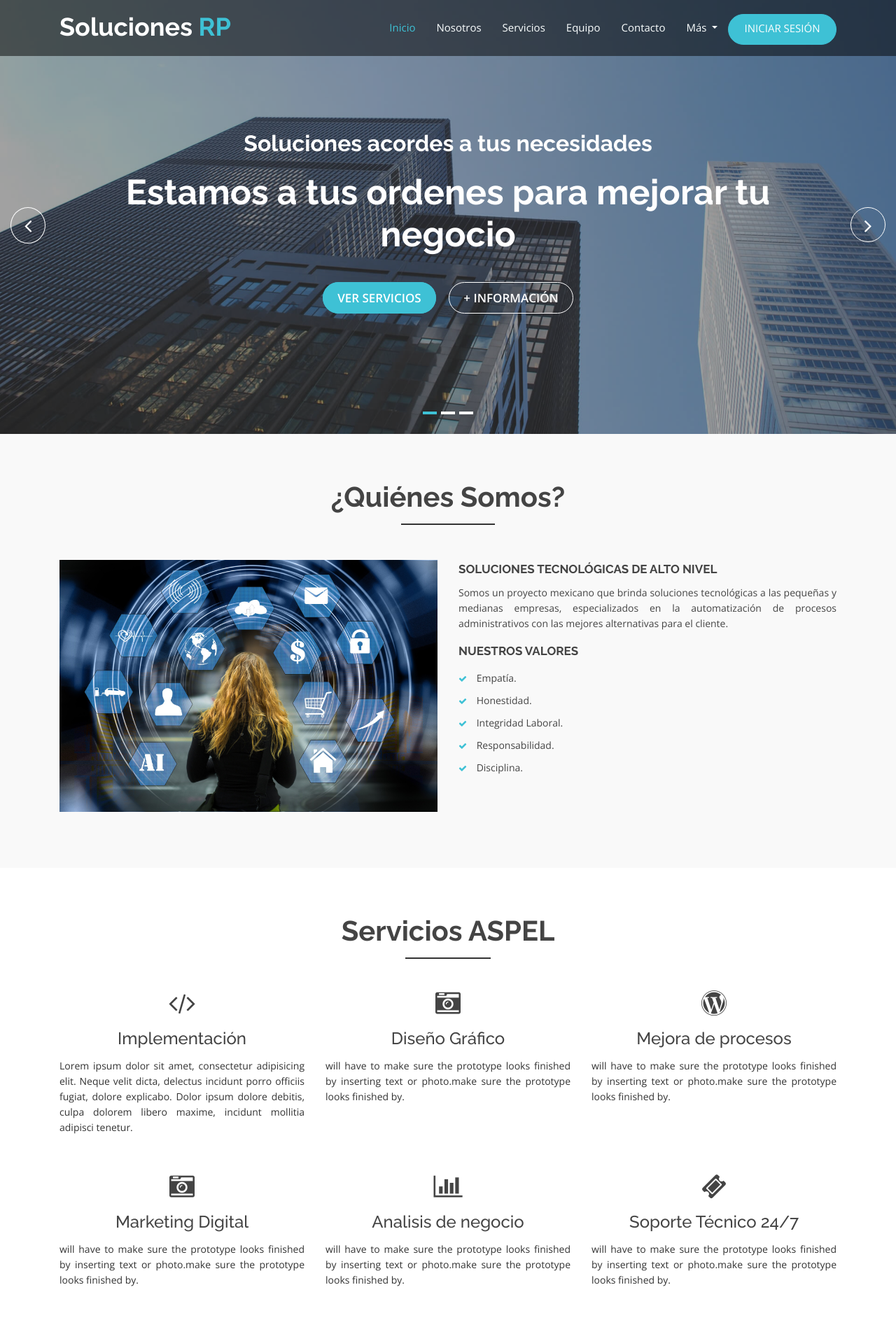
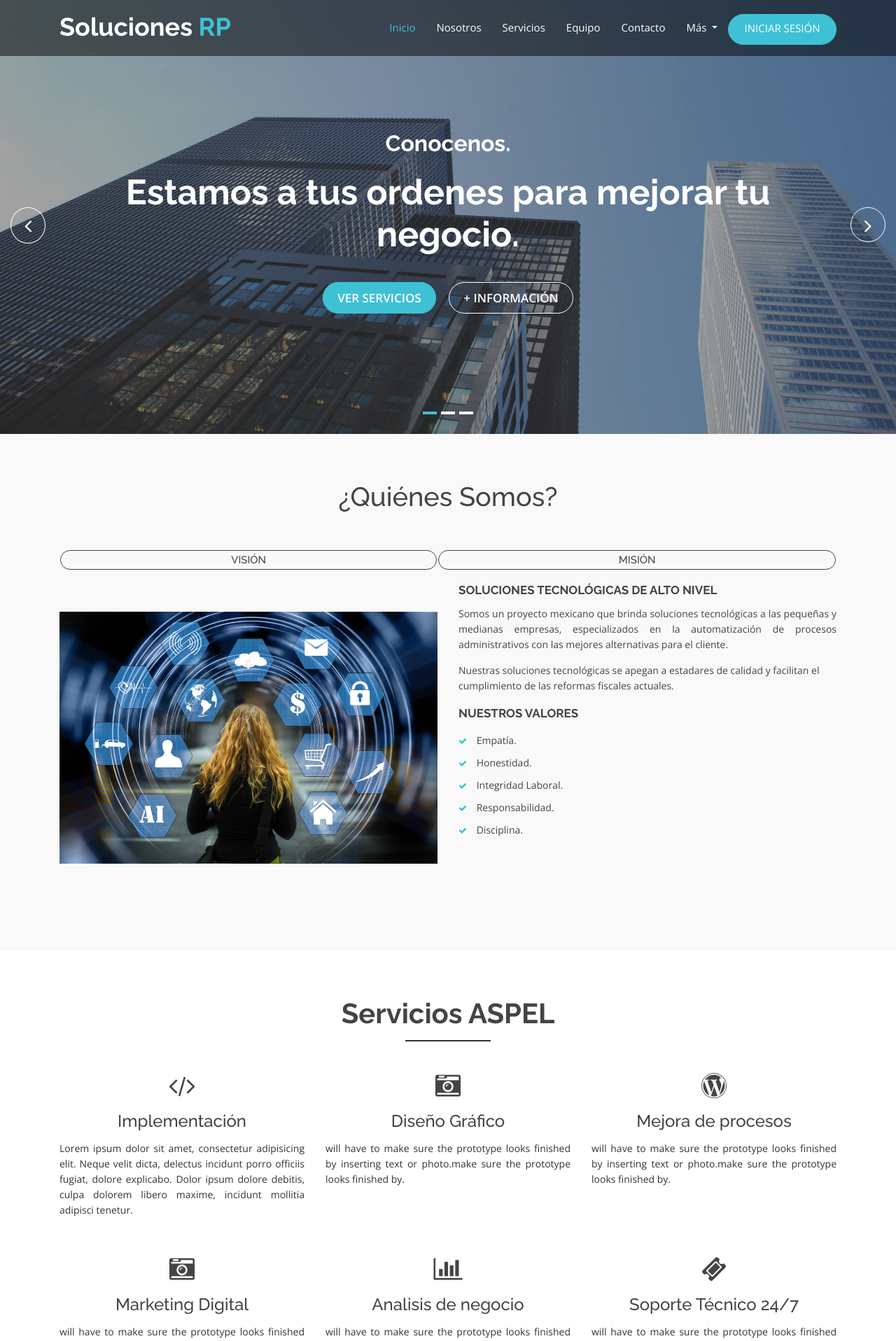
Before and after one commit to DavidZerox8/rp, a PHP site: page / in a window 1280 px wide. Shown: the top 1916 px of the page at 70% size. Run offline with PHP 8.4, Linux system fonts and the light colour scheme.

Commit message:
Se agregaron modales para la vision y mision, validar la viabilidad de la posicion

```diff
--- a/index.php
+++ b/index.php
@@ -108,11 +108,11 @@
                             <div class="slider-content">
                                 <!-- linea 1 -->
                                 <div class="layer-1-1 hidden-xs wow animate__slideInDown animate__animated" data-wow-duration="2s" data-wow-delay=".2s">
-                                    <h2 class="title1">Soluciones acordes a tus necesidades</h2>
+                                    <h2 class="title1">Conocenos.</h2>
                                 </div>
                                 <!-- linea 2 -->
                                 <div class="layer-1-2 wow animate__fadeIn animate__animated" data-wow-duration="2s" data-wow-delay=".2s">
-                                    <h1 class="title2">Estamos a tus ordenes para mejorar tu negocio</h1>
+                                    <h1 class="title2">Estamos a tus ordenes para mejorar tu negocio.</h1>
                                 </div>
                                 <!-- linea 3 -->
                                 <div class="layer-1-3 hidden-xs wow animate__slideInUp animate__animated" data-wow-duration="2s" data-wow-delay=".2s">
@@ -157,11 +157,11 @@
                             <div class="slider-content">
                                 <!-- linea 1 -->
                                 <div class="layer-1-1 hidden-xs wow animate__slideInUp animate__animated" data-wow-duration="2s" data-wow-delay=".2s">
-                                    <h2 class="title1">Contamos con el Software que necesitas para mejorar tus procesos</h2>
+                                    <h2 class="title1">¿Buscar agilizar tus procesos?</h2>
                                 </div>
                                 <!-- linea 2 -->
                                 <div class="layer-1-2 wow animate__fadeIn animate__animated" data-wow-duration="2s" data-wow-delay=".1s">
-                                    <h1 class="title2">Consulta las formas de implementación</h1>
+                                    <h1 class="title2">Contamos con el software que necesitas.</h1>
                                 </div>
                                 <!-- linea 3 -->
                                 <div class="layer-1-3 hidden-xs wow animate__slideInUp animate__animated" data-wow-duration="2s" data-wow-delay=".2s">
@@ -183,21 +183,36 @@
             <div class="container">
                 <div class="row">
                     <div class="col-md-12 col-sm-12 col-xs-12">
-                        <div class="section-headline text-center">
+                        <div class=" text-center">
                             <h2>¿Qui&eacute;nes Somos?</h2>
+                            <table border="0" width="100%">
+                                <td style="text-align: center;">
+                                    <div class="services-details">
+                                        <h4 style="cursor: pointer;" class="iniciar-sesion  page-scroll" data-toggle="modal" data-target="#vision">Visi&oacute;n</h4>
+                                    </div>
+                                </td>
+
+                                <td style="text-align: center;">
+                                    <div class="services-details">
+                                        <h4 style="cursor: pointer;" class="iniciar-sesion  page-scroll" data-toggle="modal" data-target="#mision">Misi&oacute;n</h4>
+                                    </div>
+                                </td>
+                            </table>
                         </div>
                     </div>
                 </div>
+
                 <div class="row">
                     <!-- Inicio single-well -->
-                    <div class="col-md-6 col-sm-6 col-xs-12">
+                    <div class="col-md-6 col-sm-6 col-xs-12"> <br> <br>
                         <div class="well-left">
                             <div class="single-well">
                                 <a href="#">
                                     <img src="assets/img/about/uno.jpg" alt="">
                                 </a>
                             </div>
-                        </div>
+                        </div> <br> <br>
+
                     </div>
                     <!-- Fin single-well -->
                     <div class="col-md-6 col-sm-6 col-xs-12">
@@ -209,6 +224,9 @@
                                 <p style="text-align: justify; text-justify: inter-word;">
                                     Somos un proyecto mexicano que brinda soluciones tecnológicas a las pequeñas y medianas empresas, especializados en la automatización de procesos administrativos con las mejores alternativas para el cliente.
                                 </p>
+                                <p>Nuestras soluciones tecnológicas se apegan a
+                                    estadares de calidad y facilitan el cumplimiento
+                                    de las reformas fiscales actuales.</p>
                                 <ul>
                                     <a href="#">
                                         <h4 class="sec-head">Nuestros Valores</h4>
@@ -1033,6 +1051,103 @@
             </div>
         </div><!-- fin seccion contacto-->
 
+        <!-- Inicio Modal -->
+    <div class="modal" id="Modal" style="position: fixed !important; z-index: 10000;">
+        <div class="modal-dialog">
+            <div class="modal-content">
+
+                <!-- Modal Header -->
+                <div class="modal-header">
+                    <h4 class="modal-title">Iniciar Sesi&oacute;n</h4>
+                    <button type="button" class="close" data-dismiss="modal">&times;</button>
+                </div>
+
+                <!-- Modal body -->
+                <div class="modal-body">
+                    <form action="controller/loginController.php" method="post">
+                        <div class="form-group">
+                            <label for="email">Usuario:</label>
+                            <input name="usuario_l" type="text" class="form-control" placeholder="Ingrese su correo" id="usuario_l">
+                        </div>
+                        <div class="form-group">
+                            <label for="pwd">Contrase&ntilde;a:</label>
+                            <input name="clave_l" type="password" class="form-control" placeholder="Escriba su contraseña" id="clave_l">
+                        </div>
+
+                        <button name="login" type="submit" class="btn btn-success" style="background-color: #3ec1d5; border-color: #3ec1d5;">Acceder</button>
+                    </form>
+                </div>
+
+                <!-- Modal footer -->
+                <div class="modal-footer">
+                    <button type="button" class="btn btn-danger" data-dismiss="modal">Cerrar</button>
+                </div>
+
+            </div>
+        </div>
+    </div>
+
+    <!-- Modal de mision -->
+
+    <div class="modal fade" id="vision">
+        <div class="modal-dialog modal-dialog-centered">
+            <div class="modal-content">
+
+                <!-- Modal Header -->
+                <div class="modal-header">
+                    <h4 class="modal-title">Nuestra visi&oacute;n</h4>
+                    <button type="button" class="close" data-dismiss="modal">&times;</button>
+                </div>
+
+                <!-- Modal body -->
+                <div class="modal-body">
+                    <p style="text-align: justify; text-justify: inter-word;">Ser una empresa referente con soluciones
+                        tecnol&oacute;gicas para implementar procesos
+                        exitosos acorde a las necesidades de nuestros
+                        cliente y un servicio basado en la empatía.
+                    </p>
+                </div>
+
+                <!-- Modal footer -->
+                <div class="modal-footer">
+                    <button type="button" class="btn btn-secondary" data-dismiss="modal">Cerrar</button>
+                </div>
+
+            </div>
+        </div>
+    </div>
+
+    <!-- Modal de vision -->
+
+    <div class="modal fade" id="mision">
+        <div class="modal-dialog modal-dialog-centered">
+            <div class="modal-content">
+
+                <!-- Modal Header -->
+                <div class="modal-header">
+                    <h4 class="modal-title">Nuestra misi&oacute;n</h4>
+                    <button type="button" class="close" data-dismiss="modal">&times;</button>
+                </div>
+
+                <!-- Modal body -->
+                <div class="modal-body">
+                    <p style="text-align: justify; text-justify: inter-word;">Proveer a las pequeñas y medianas empresas
+                        con avanzadas e innovadoras herramientas
+                        tecnol&oacute;gicas para automatizar sus procesos
+                        productivos.
+
+                    </p>
+                </div>
+
+                <!-- Modal footer -->
+                <div class="modal-footer">
+                    <button type="button" class="btn btn-secondary" data-dismiss="modal">Cerrar</button>
+                </div>
+
+            </div>
+        </div>
+    </div>
+
     </main><!-- fin del #main -->
 
     <!-- ======= pie de pagina ======= -->
```
Also changed, not shown: other parts of index.php (+2 -39 lines).
